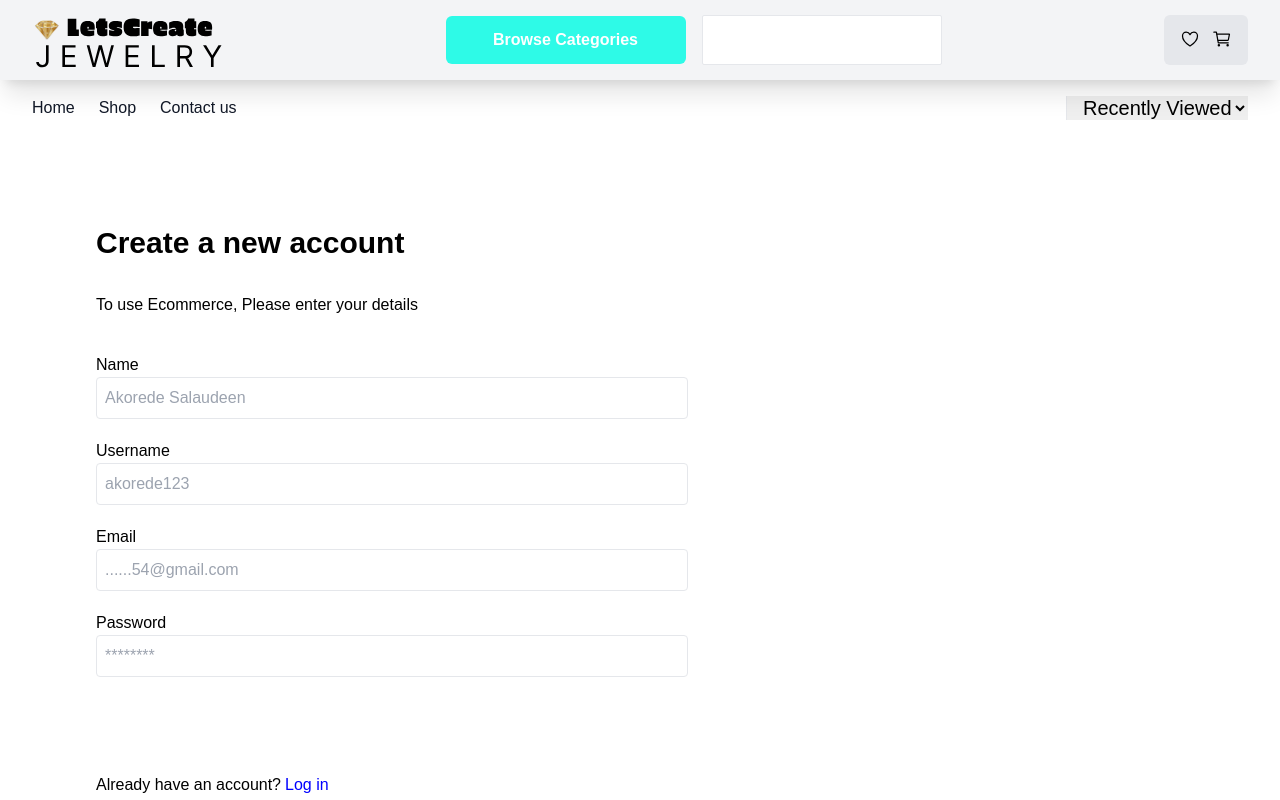
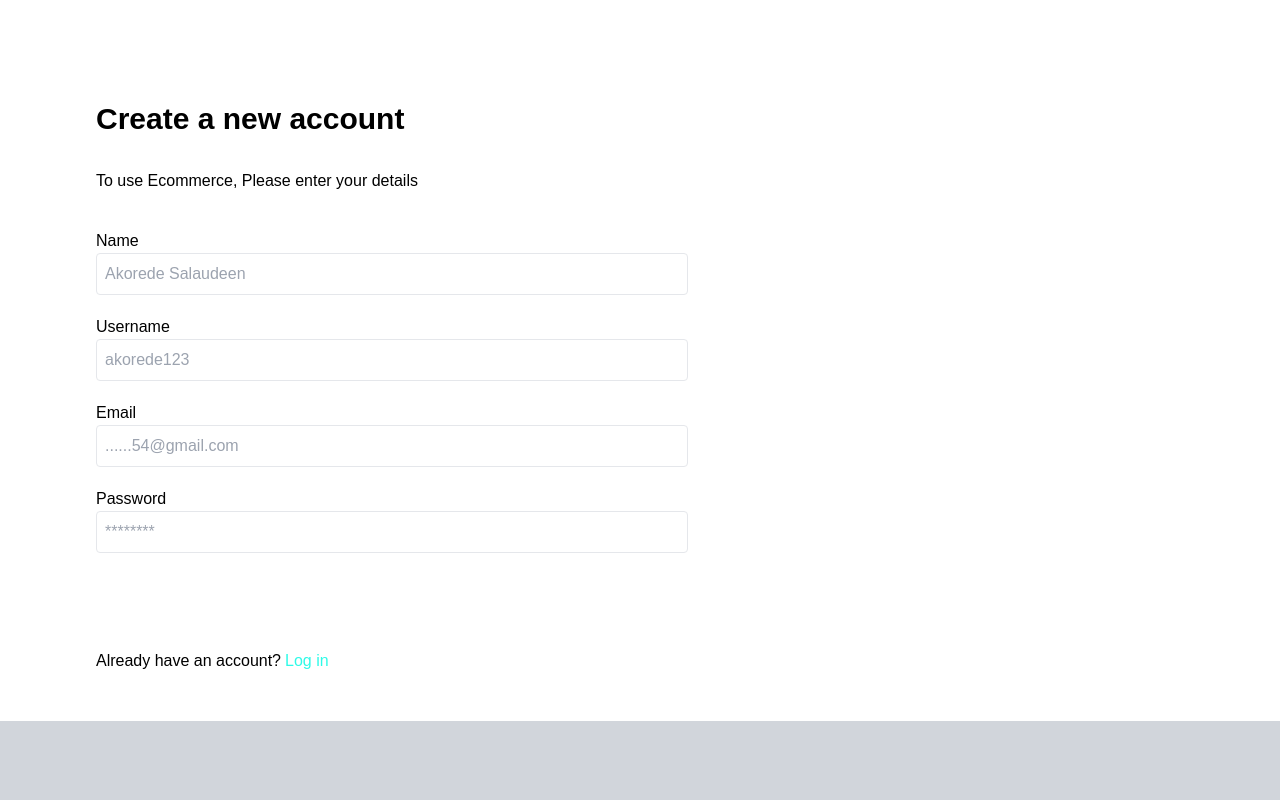
Before and after one commit to Ayotomiwadavid/let-s-create-jewelry, a React (Vite) app in the folder client/: page /sign-up in a window 1280 px wide. Shown: the top 800 px of the page. Built offline with nearby package versions, Linux system fonts and the light colour scheme.

Commit message:
update PR

```diff
--- a/client/src/Auths/signin.jsx
+++ b/client/src/Auths/signin.jsx
@@ -18,8 +18,7 @@ const SigninForm = () => {
 
   return (
     <>
-      <Navbar />
-      <div className="flex flex-row ml-12">
+      <div className="flex flex-row mx-12 justify-center items-center">
         <div className="flex flex-col gap-5 ml-12 my-12 w-full">
           <h2 className="text-[30px] text-black font-bold pt-5 sm:pt-12">
             Log in to your account
@@ -71,7 +70,7 @@ const SigninForm = () => {
               Don&apos;t have an account?
               <Link
                 to="/sign-up"
-                className="text-[blue] text-small-semibold ml-1"
+                className="text-primary text-small-semibold ml-1"
               >
                 Sign up
               </Link>
--- a/client/src/Auths/signup.jsx
+++ b/client/src/Auths/signup.jsx
@@ -19,7 +19,6 @@ const SignupForm = () => {
 
   return (
     <>
-      <Navbar />
       <div className="flex flex-row ml-12">
         <div className="flex flex-col gap-5 ml-12 my-12 w-full">
           <h2 className="text-[30px] text-black font-bold pt-5 sm:pt-12">
@@ -95,7 +94,7 @@ const SignupForm = () => {
 
             <p className="text-small-regular text-light-2 text-left mt-2">
               Already have an account?
-              <Link to="/" className="text-[blue] text-small-semibold ml-1">
+              <Link to="/" className="text-primary text-small-semibold ml-1">
                 Log in
               </Link>
             </p>
```
